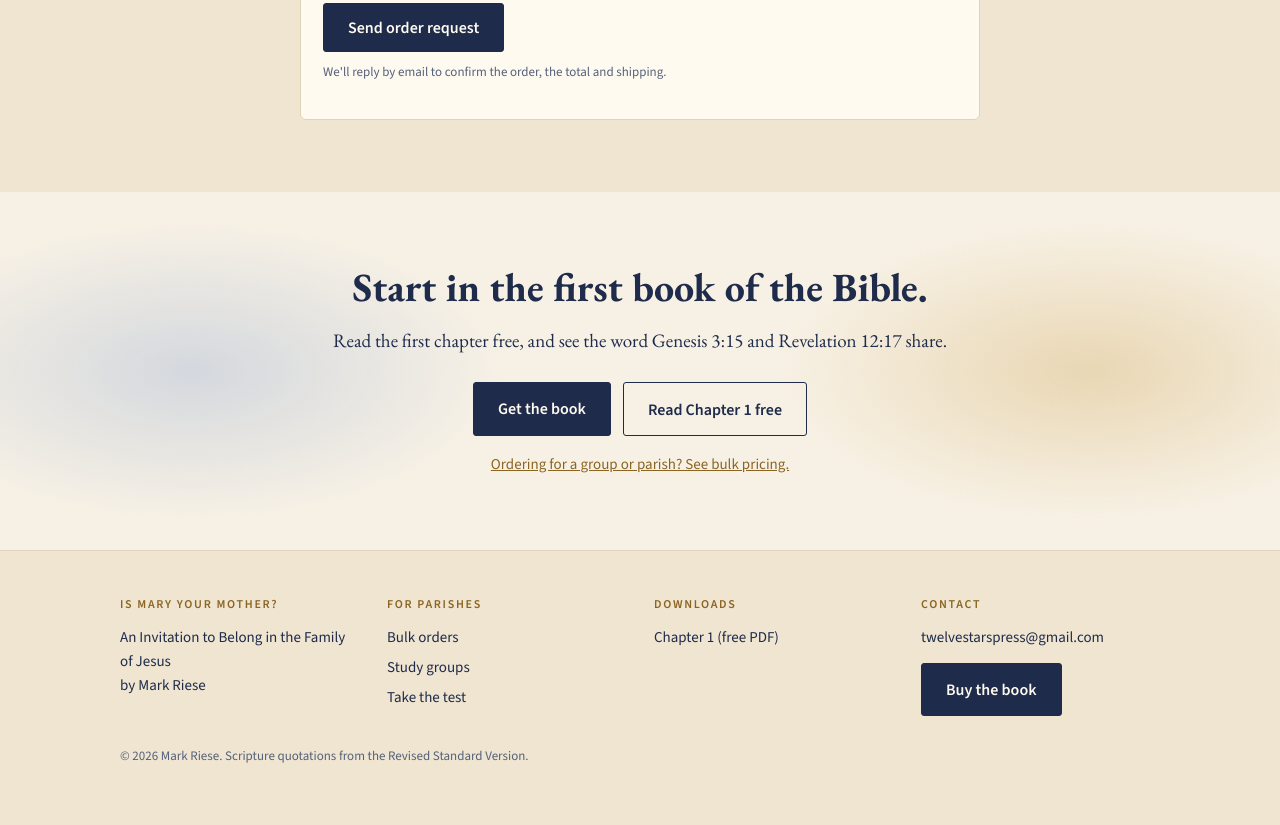
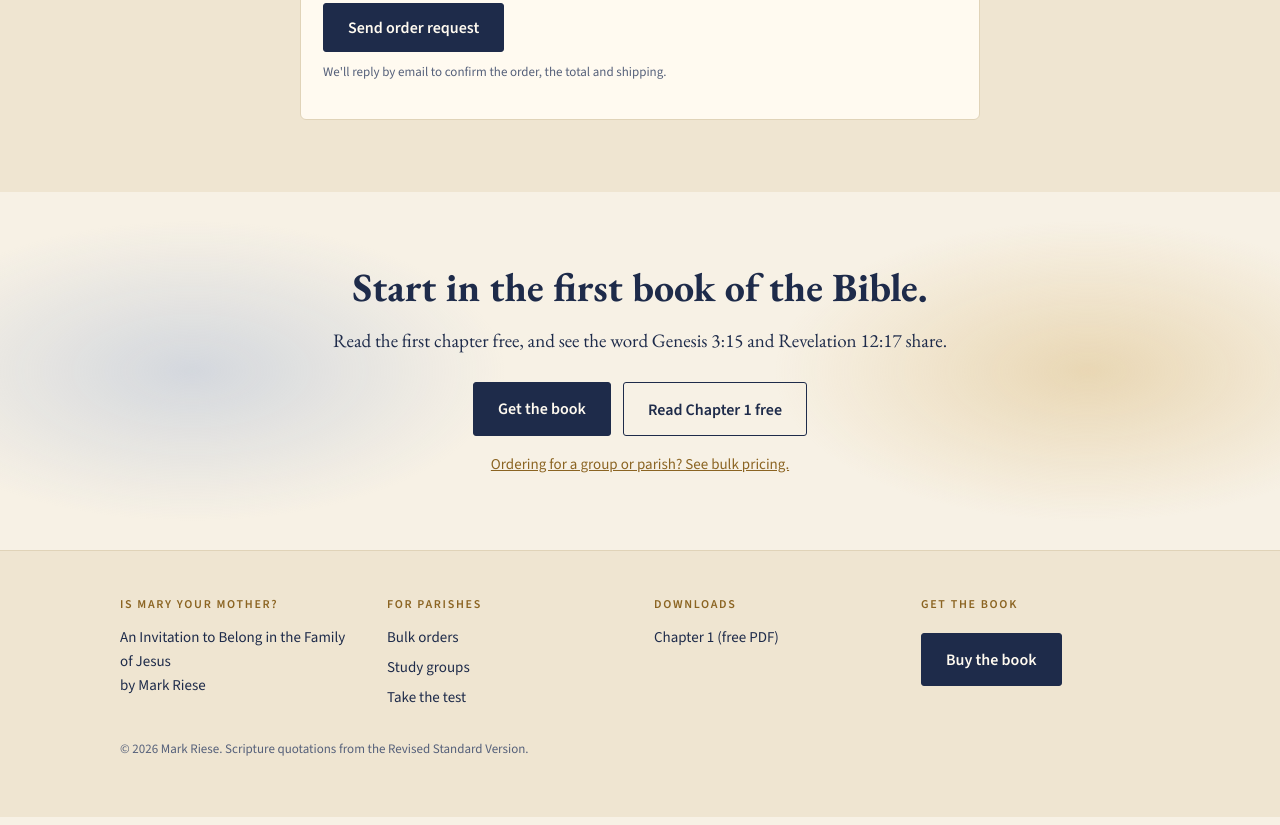
Before and after one commit to libertatempax/ismaryyourmother, a plain HTML site: page index.html in a window 1280 px wide. Shown: the part 5743-6568 px from the top of the page. Drawn offline with nearby package versions, Linux system fonts and the light colour scheme.

Commit message:
Footer: remove contact email
Co-Authored-By: Claude Opus 5.5 <noreply@anthropic.com>
Claude-Session: https://claude.ai/code/session_01DqxJtWHEaHXYJyy4YtAwfB

```diff
--- a/index.html
+++ b/index.html
@@ -388,7 +388,7 @@ footer a { color: var(--ink); text-decoration: none; } footer a:hover { color: v
     <div><h4>Is Mary Your Mother?</h4><p style="margin:0">An Invitation to Belong in the Family of Jesus<br>by Mark Riese</p></div>
     <div><h4>For parishes</h4><ul><li><a href="#parishes">Bulk orders</a></li><li><a href="#parishes">Study groups</a></li><li><a href="#test">Take the test</a></li></ul></div>
     <div><h4>Downloads</h4><ul><li><button class="linkbtn" type="button" data-open-signup>Chapter 1 (free PDF)</button></li></ul></div>
-    <div><h4>Contact</h4><ul><li>twelvestarspress@gmail.com</li><li><a class="btn btn-primary" style="margin-top:8px;color:var(--btn-ink)" href="https://www.amazon.com/dp/B0HMVGVLLR" target="_blank" rel="noopener">Buy the book</a></li></ul></div>
+    <div><h4>Get the book</h4><ul><li><a class="btn btn-primary" style="margin-top:8px;color:var(--btn-ink)" href="https://www.amazon.com/dp/B0HMVGVLLR" target="_blank" rel="noopener">Buy the book</a></li></ul></div>
   </div>
   <div class="inner"><p class="fine">© 2026 Mark Riese. Scripture quotations from the Revised Standard Version.</p></div>
 </footer>
```
